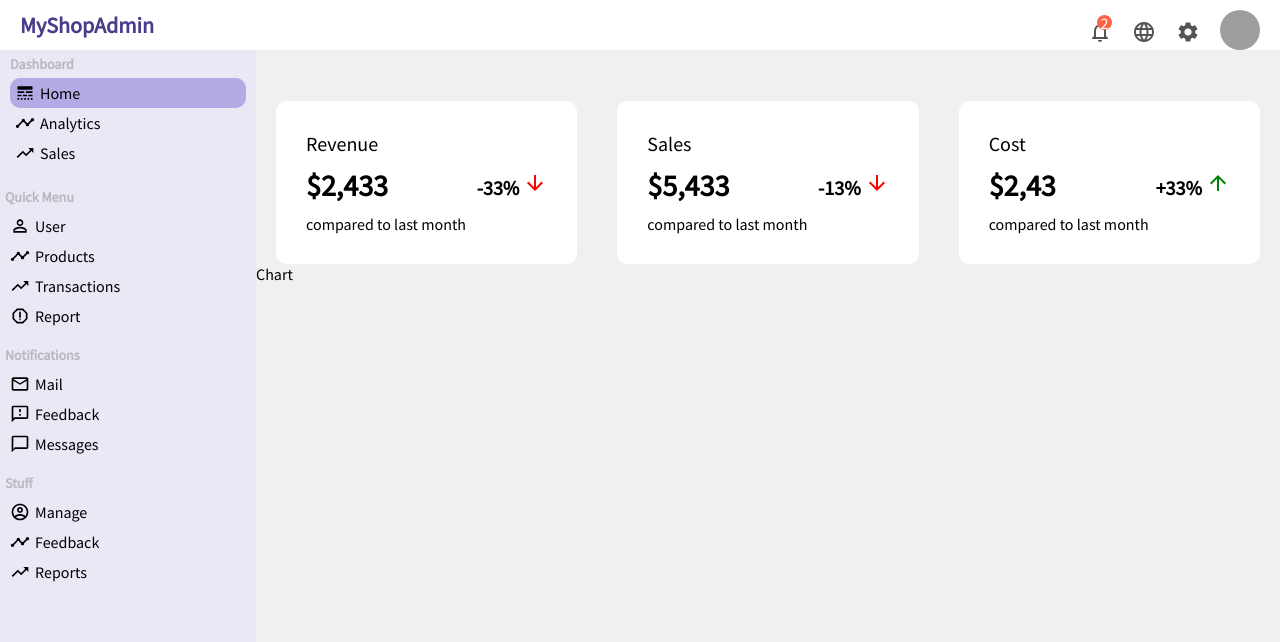
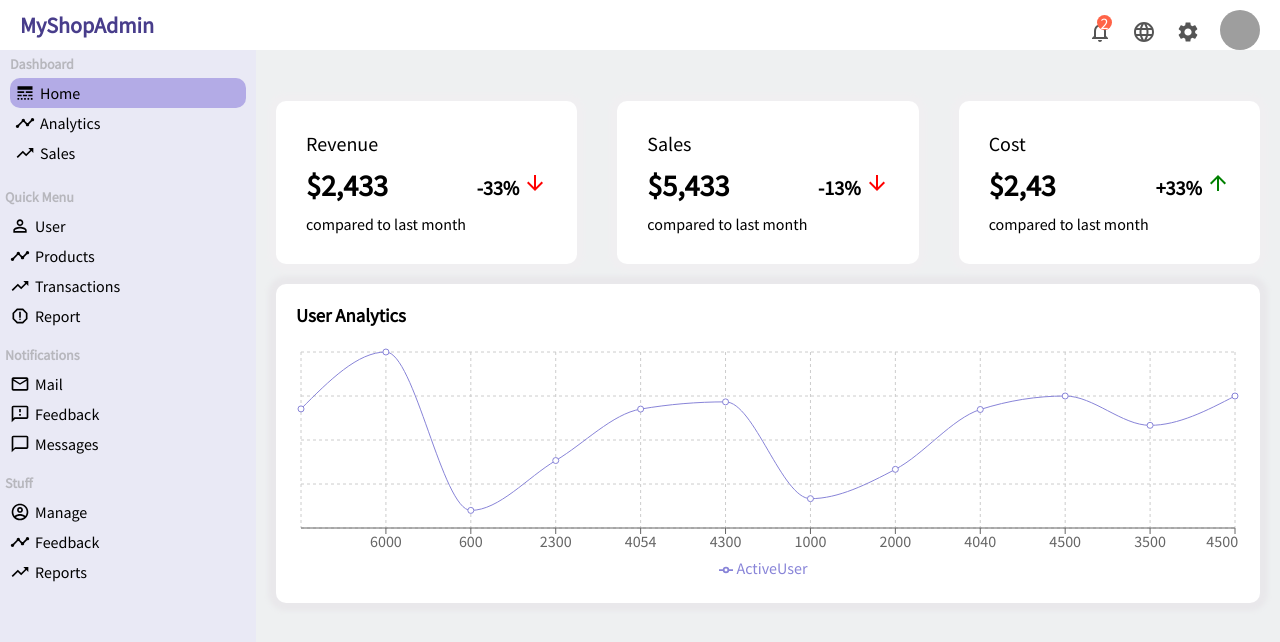
Before and after one commit to pank1999/Myshop-E-commerce-app, a React (Create React App) app in the folder admin-dashboard/: page / in a window 1280 px wide. Shown: the top 642 px of the page. Built offline with nearby package versions, Linux system fonts and the light colour scheme; grey boxes are pictures that could not be loaded.

Commit message:
completed home page for Dashboard which includes Charts page

```diff
--- a/admin-dashboard/src/Pages/Home.jsx
+++ b/admin-dashboard/src/Pages/Home.jsx
@@ -1,12 +1,13 @@
 import Chart from '../components/Charts/Chart';
 import FeaturedInfo from '../components/FeaturedInfo/FeaturedInfo';
 import './Home.css';
+import {userData} from "../dummyDataCharts";
 
 export default function Home() {
   return (
     <div className='Home'>
         <FeaturedInfo />
-        <Chart />
+        <Chart data={userData} Title="User Analytics" dataKey="ActiveUser" />
     </div>
   )
 }
--- a/admin-dashboard/src/components/Charts/Chart.css
+++ b/admin-dashboard/src/components/Charts/Chart.css
@@ -0,0 +1,10 @@
+.Chart{
+    margin:20px;
+    padding: 20px;
+    background-color: white;
+    border-radius: 10px;
+    box-shadow: 0px 0px 5px 8px rgb(233, 232, 235);
+}
+.chartTitle{
+  margin-bottom: 20px;
+}
--- a/admin-dashboard/src/components/Charts/Chart.jsx
+++ b/admin-dashboard/src/components/Charts/Chart.jsx
@@ -1,7 +1,26 @@
 import './Chart.css';
+import { LineChart, Line, XAxis, CartesianGrid, Tooltip, Legend, ResponsiveContainer } from 'recharts';
 
-export default function Chart() {
+
+
+export default function Chart({Title,data,dataKey}) {
+
+
   return (
-    <div>Chart</div>
+    <div className="Chart">
+       <h3 className="chartTitle">{Title}</h3>
+       <ResponsiveContainer width="100%"  aspect={4/1}>
+          <LineChart data={data}>
+           <CartesianGrid strokeDasharray="3 3" />
+           <XAxis dataKey={dataKey} />
+
+           <Tooltip />
+           <Legend />
+           <Line type="monotone" dataKey={dataKey} stroke="#8884d8" activeDot={{ r: 8 }} />
+
+          </LineChart>
+       </ResponsiveContainer>
+    </div>
+
   )
 }
--- /dev/null
+++ b/admin-dashboard/src/dummyDataCharts.js
@@ -0,0 +1,66 @@
+
+export const userData = [
+    {
+      name: 'Jan',
+      ActiveUser: 4060,
+
+    },
+    {
+      name: 'Feb',
+      ActiveUser:6000,
+
+    },
+    {
+      name: 'Mar',
+      ActiveUser: 600,
+
+    },
+    {
+      name: 'April',
+      ActiveUser: 2300,
+
+    },
+    {
+
+      name: 'May',
+      ActiveUser: 4054,
+
+    },
+    {
+      name: 'Jun',
+      ActiveUser: 4300,
+
+    },
+    {
+      name: 'July',
+      ActiveUser: 1000,
+
+    },
+    {
+      name: 'Aug',
+      ActiveUser: 2000,
+
+    },
+    {
+      name: 'Sep',
+      ActiveUser: 4040,
+
+    },
+    {
+      name: 'Oct',
+      ActiveUser: 4500,
+
+    },
+    {
+      name: 'Nob',
+      ActiveUser: 3500,
+
+    },
+    {
+      name: 'Dec',
+      ActiveUser: 4500,
+
+    },
+
+
+  ];
```
